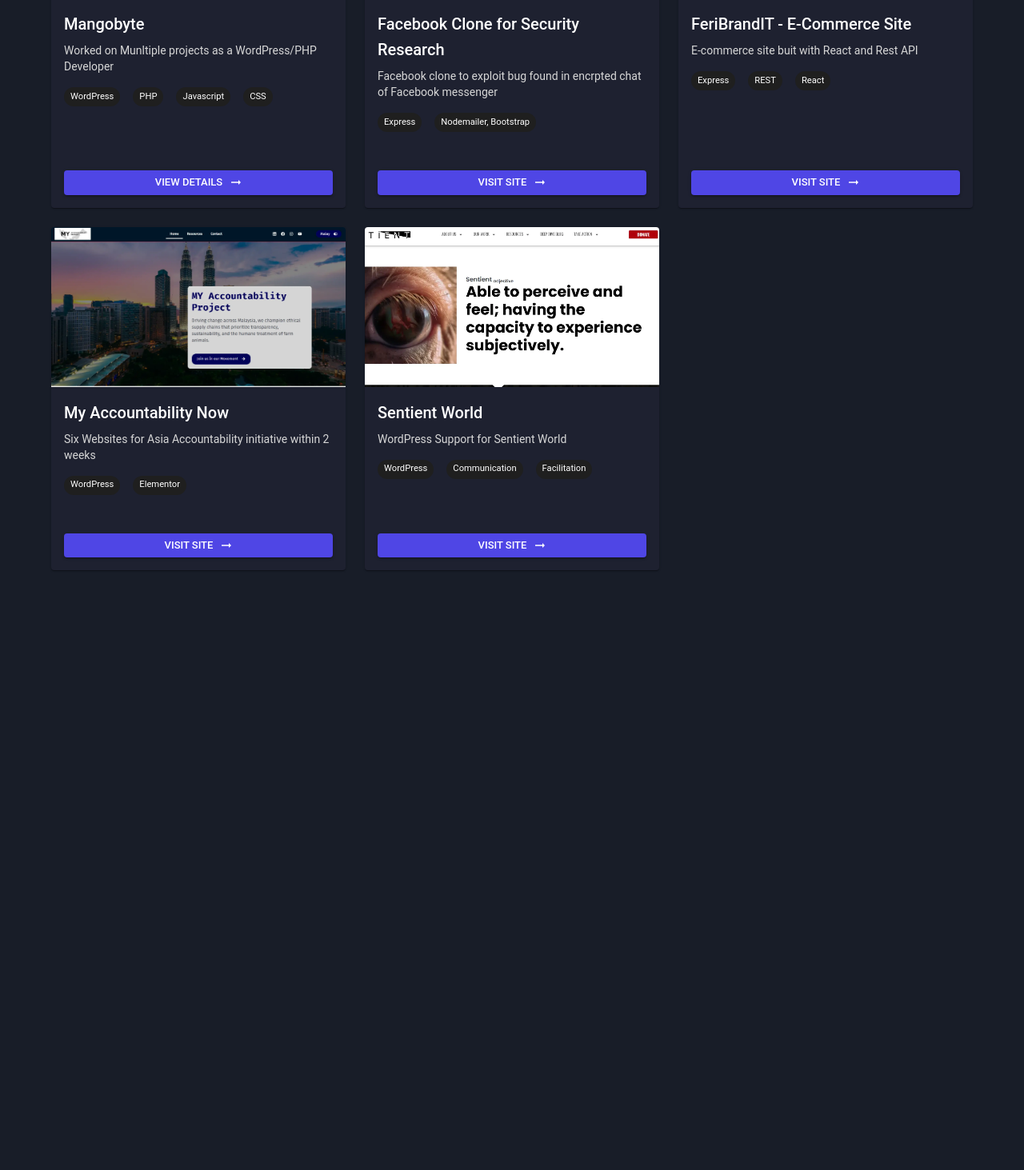
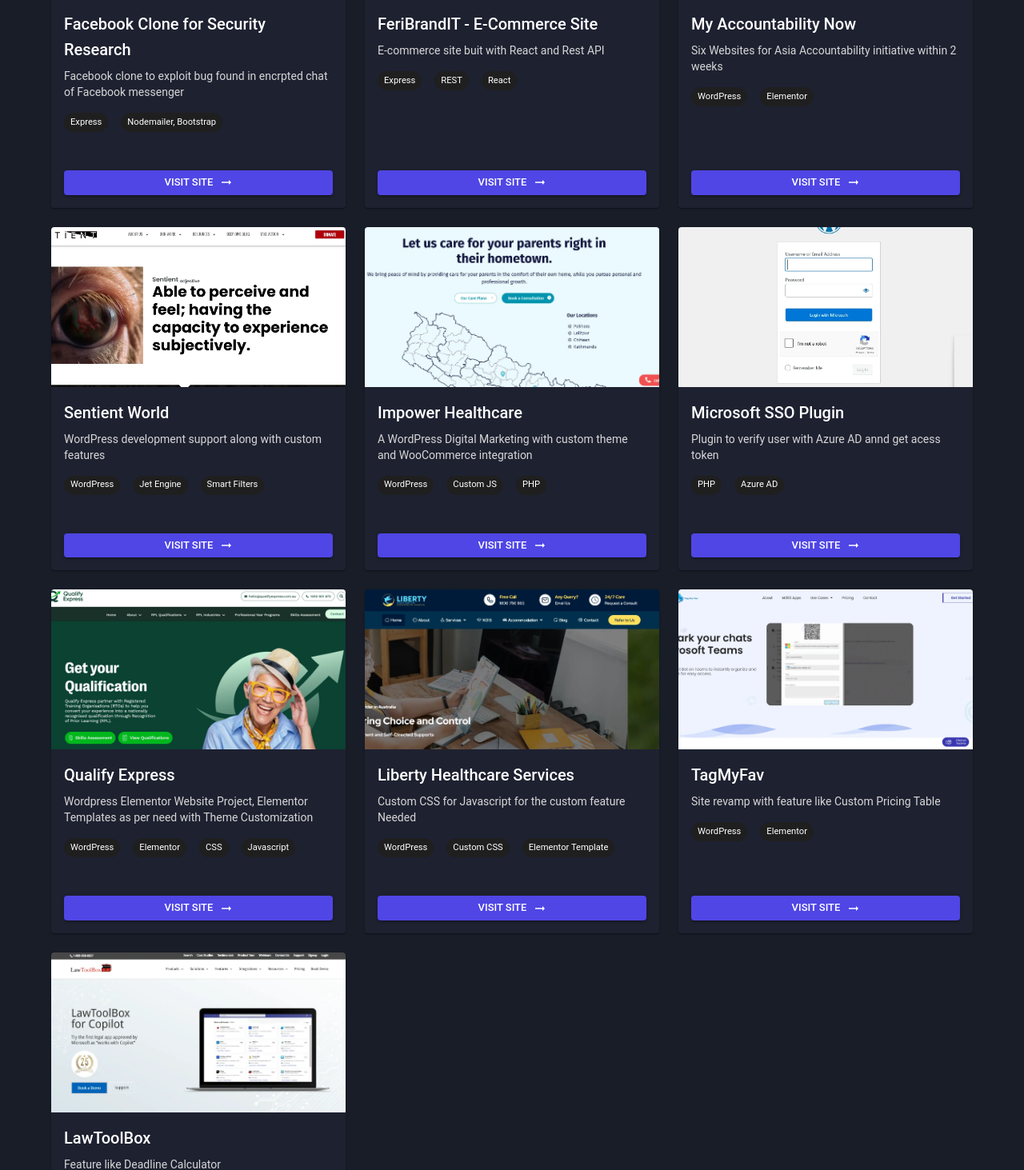
Before and after one commit to Aryal-rajiv/Rajiv-s-Project, a React (Create React App) app: page / in a window 1280 px wide. Shown: the part 310-1773 px from the top of the page at 80% size. Before the commit the page ends 1055 px from the top, so only its background shows below. Built offline with nearby package versions, Linux system fonts and the light colour scheme.

Commit message:
New update

```diff
--- a/src/pages/home.tsx
+++ b/src/pages/home.tsx
@@ -2,13 +2,6 @@
 import ProjectCard from '../components/layout/ProjectCard';
 
 const home = [
-  {
-    title: "Mangobyte",
-    description: "Worked on Munltiple projects as a WordPress/PHP Developer",
-    image: "/images/Portfolio.webp",
-    link: "../mangobyte",
-    tags: ["WordPress", "PHP", "Javascript", "CSS"]
-  },
   {
     title: "Facebook Clone for Security Research",
     description: "Facebook clone to exploit bug found in encrpted chat of Facebook messenger",
@@ -32,10 +25,52 @@
   },
   {
     title: "Sentient World",
-    description: "WordPress Support for Sentient World",
+    description: "WordPress development support along with custom features",
     image: "/images/Sentient.webp",
     link: "https://sentientworld.org/",
-    tags: ["WordPress", "Communication", "Facilitation"]
+    tags: ["WordPress", "Jet Engine", "Smart Filters"]
+  },
+  {
+    title: "Impower Healthcare",
+    description: "A WordPress Digital Marketing with custom theme and WooCommerce integration",
+    image: "/images/impower.webp",
+    link: "https://impowerhealthcare.com/",
+    tags: ["WordPress", "Custom JS", "PHP"]
+  },
+  {
+    title: "Microsoft SSO Plugin",
+    description: "Plugin to verify user with Azure AD annd get acess token",
+    image: "/images/Plugin.webp",
+    link: "https://github.com/Aryal-rajiv/Microsoft-Login-Plugin",
+    tags: ["PHP", "Azure AD"]
+  },
+  {
+    title: "Qualify Express",
+    description: "Wordpress Elementor Website Project, Elementor Templates as per need with Theme Customization",
+    image: "/images/Qualify.webp",
+    link: "https://qualifyexpress.com.au/",
+    tags: ["WordPress", "Elementor", "CSS", "Javascript"]
+  },
+  {
+    title: "Liberty Healthcare Services",
+    description: "Custom CSS for Javascript for the custom feature Needed",
+    image: "/images/Liberty.webp",
+    link: "https://libertyhealthservices.com.au/",
+    tags: ["WordPress", "Custom CSS", "Elementor Template"]
+  },
+  {
+    title: "TagMyFav",
+    description: "Site revamp with feature like Custom Pricing Table",
+    image: "/images/Tagmy.webp",
+    link: "https://https://tagmyfav.com/",
+    tags: ["WordPress", "Elementor",]
+  },
+  {
+    title: "LawToolBox",
+    description: "Feature like Deadline Calculator",
+    image: "/images/Lawtool.webp",
+    link: "https://lawtoolbox.com/",
+    tags: ["API Integration", "JavaScript", "CSS"]
   }
 ];
 
```
